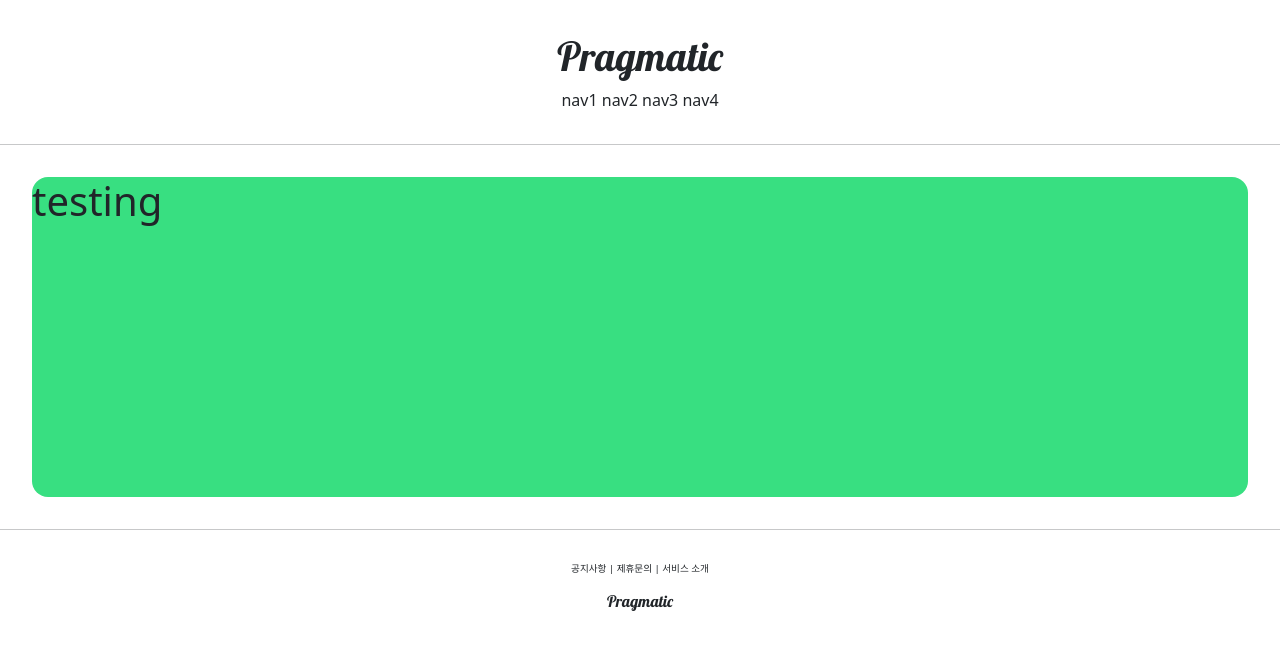
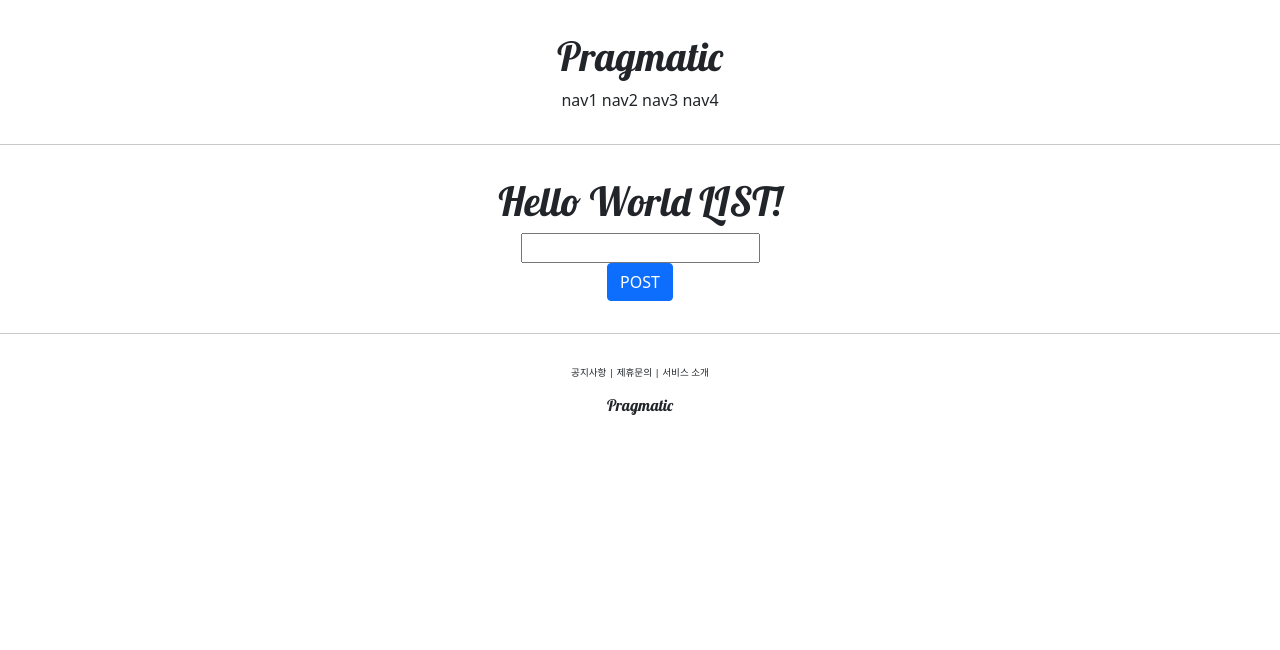
Before and after one commit to funkyblues/Pinterest-django-Fullstack, a Django app: page /account/hello_world/ in a window 1280 px wide. Shown: the top 650 px of the page. Run offline with Django 3.2, Linux system fonts and the light colour scheme.

Commit message:
saving data to db using POST

```diff
--- a/accountapp/templates/accountapp/hello_world.html
+++ b/accountapp/templates/accountapp/hello_world.html
@@ -1,10 +1,30 @@
 {% extends 'base.html' %}
 
 {% block content %}
-  <div style="height: 20rem; background-color:#38df81; border-radius: 1rem; margin: 2rem;">
+  <div style="border-radius: 1rem; margin: 2rem; text-align: center">
+    <h1 style="font-family: 'lobster', cursive;">
+      Hello World LIST!
+    </h1>
+    <form action="/account/hello_world/" method="post">
+      {# 이 값을 넣어줘야 django가 POST를 인정해줌 #}
+      {% csrf_token %}
+      <div>
+        <input type="text" name="hello_world_input">
+      </div>
+      <div>
+        <input type="submit" class="btn btn-primary" value="POST">
+      </div>
+
+    </form>
+
+    {% if hello_world_output %}
+
     <h1>
-      testing
+      {{ hello_world_output.text }}
     </h1>
+
+    {% endif %}
+
   </div>
 
 {% endblock %}
--- a/accountapp/views.py
+++ b/accountapp/views.py
@@ -2,5 +2,23 @@ from django.http import HttpResponse
 from django.shortcuts import render
 
 # Create your views here.
+from accountapp.models import HelloWorld
+
+
 def hello_world(request):
-  return render(request, 'accountapp/hello_world.html')
+  if request.method == "POST":
+
+    temp = request.POST.get('hello_world_input')
+
+
+    # HelloWorld 클래스로 새로운 객체 생성
+    new_hello_world = HelloWorld()
+    # POST로 전달한 데이터를 생성한 객체의 text에 대입
+    new_hello_world.text = temp
+    # save를 하여 실제 DB에 new_hello_world 객체(!!!)를 저장(!!!)하게 된다.
+    new_hello_world.save()
+
+
+    return render(request, 'accountapp/hello_world.html', context={'hello_world_output': new_hello_world})
+  else:
+    return render(request, 'accountapp/hello_world.html', context={'text': 'GET METHOD!!!'})
```
Also changed, not shown: db.sqlite3.
